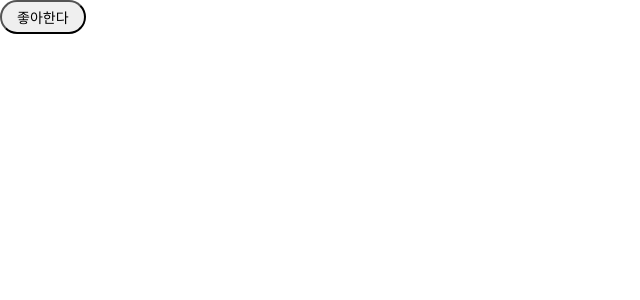
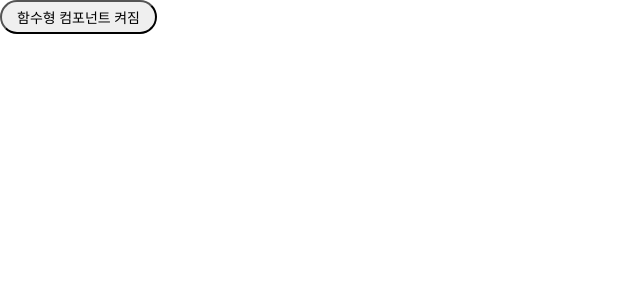
Before and after one commit to leehanseock/ReactProject2024, a React (Create React App) app: page / in a window 1280 px wide. Shown: the top 300 px of the page, without its empty margins (0-640 px from the left). Built offline with nearby package versions, Linux system fonts and the light colour scheme.

Commit message:
8장 실습 함수형 컴포넌트

```diff
--- /dev/null
+++ b/src/chp08/Toggle2.jsx
@@ -0,0 +1,17 @@
+import {useState} from "react";
+
+function Toggle2() {
+    const [isToggleOn, setIsToggleOn] = useState(true);
+
+    // 첫번째 방법 : 함수 컴포넌트 내에 함수로 정의하는 방법
+    function handleClick(){
+        setIsToggleOn((isToggleOn)=> !isToggleOn);
+}
+    return(
+        <button onClick={handleClick}>
+            함수형 컴포넌트 {isToggleOn? "켜짐" : "꺼짐"}
+        </button>
+    );
+}
+
+export default Toggle2;
--- a/src/index.js
+++ b/src/index.js
@@ -14,11 +14,12 @@ import './chp06/Styles.css'
 import Accomodate from "./chp07/Accomodate";
 import Toggle from "./chp08/Toggle";
 import MyButton from "./chp08/MyButton";
+import Toggle2 from "./chp08/Toggle2";
 
 const root = ReactDOM.createRoot(document.getElementById('root'));
 root.render(
     <React.StrictMode>
-        <MyButton />
+        <Toggle2 />
     </React.StrictMode>);
 // setInterval(()=>{
 //     root.render(
```
